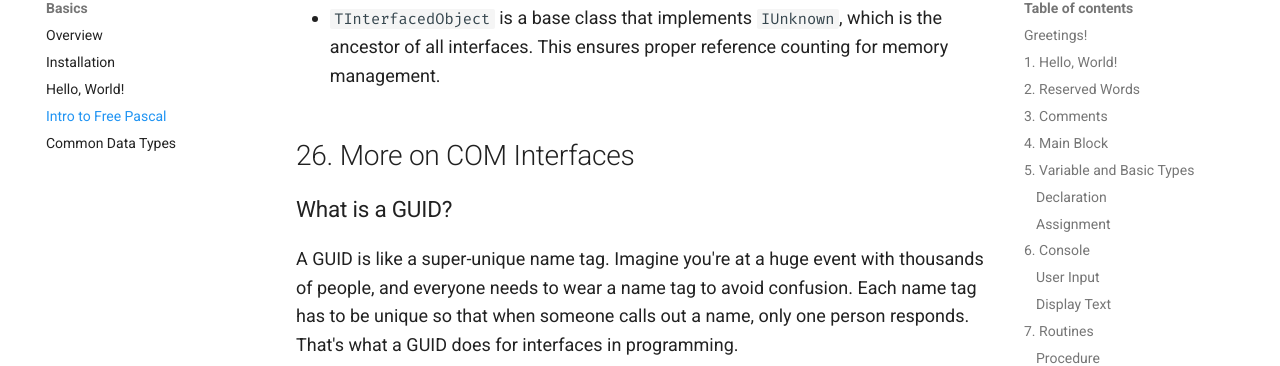
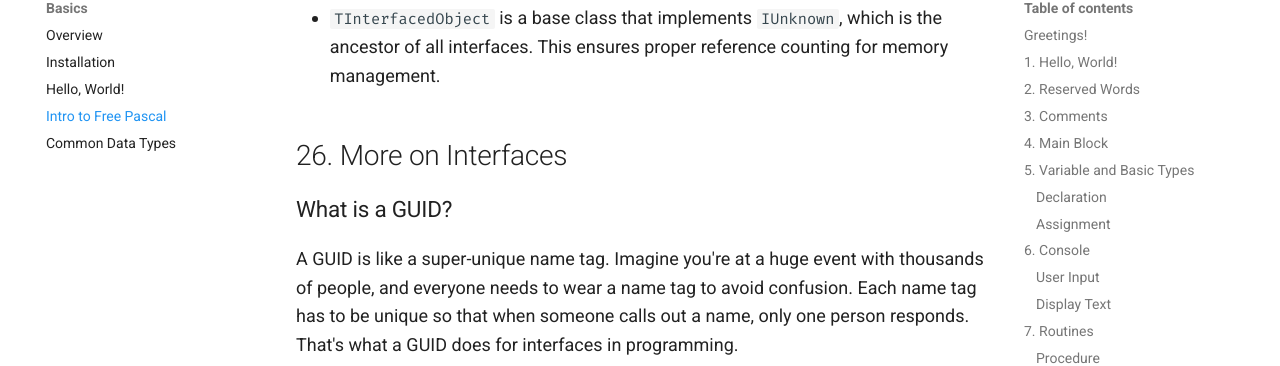
Before and after one commit to ikelaiah/free-pascal-cookbook, an MkDocs documentation site: the page built from docs/docs/basics/basics-fpc.md, in a window 1280 px wide and 900 px high, scrolled down 59512 px. Shown: the part 121-487 px from the top of the window. Built offline with MkDocs 1.6.1 and Material for MkDocs 9.7.7, drawn with Linux system fonts in a browser that asks for light colours; some of the changed text lies outside the part shown.

Commit message:
Update - Minor edits.

```diff
--- a/docs/docs/basics/basics-fpc.md
+++ b/docs/docs/basics/basics-fpc.md
@@ -2642,7 +2642,7 @@
 - The GUID `['{12345678-1234-1234-1234-1234567890AB}']` is required for COM compatibility but can be a unique identifier in your application.
 - `TInterfacedObject` is a base class that implements `IUnknown`, which is the ancestor of all interfaces. This ensures proper reference counting for memory management.
 
-## 26. More on COM Interfaces
+## 26. More on Interfaces
 
 ### What is a GUID?
 
@@ -2717,7 +2717,7 @@
 - Think of a GUID as a unique fingerprint for an interface, ensuring it’s always identified correctly and uniquely in a program.
 
 
-## 27. Even More on COM Interfaces
+## 27. Even More on Interfaces
 
 
 ### What is a Function?
```
